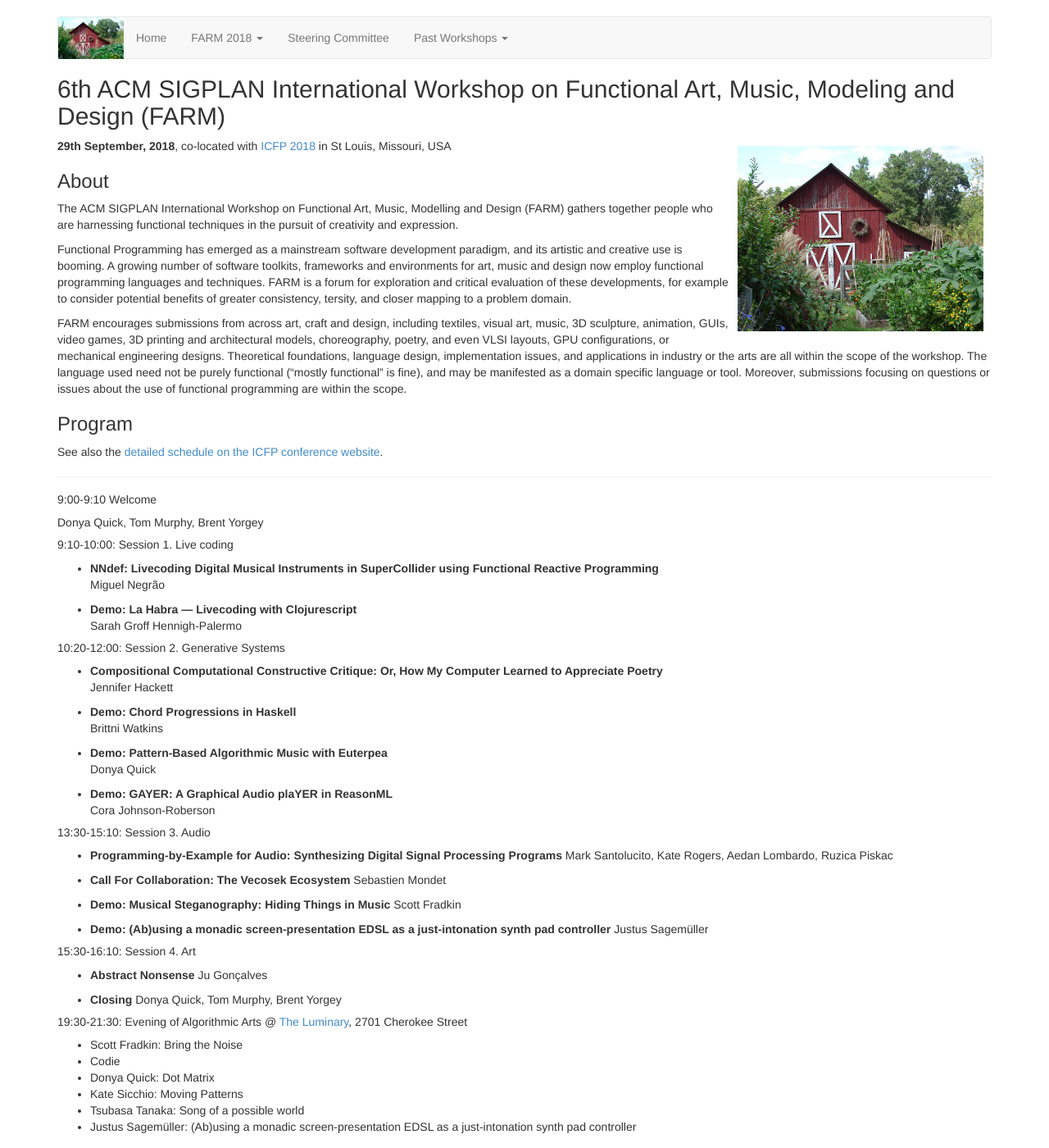
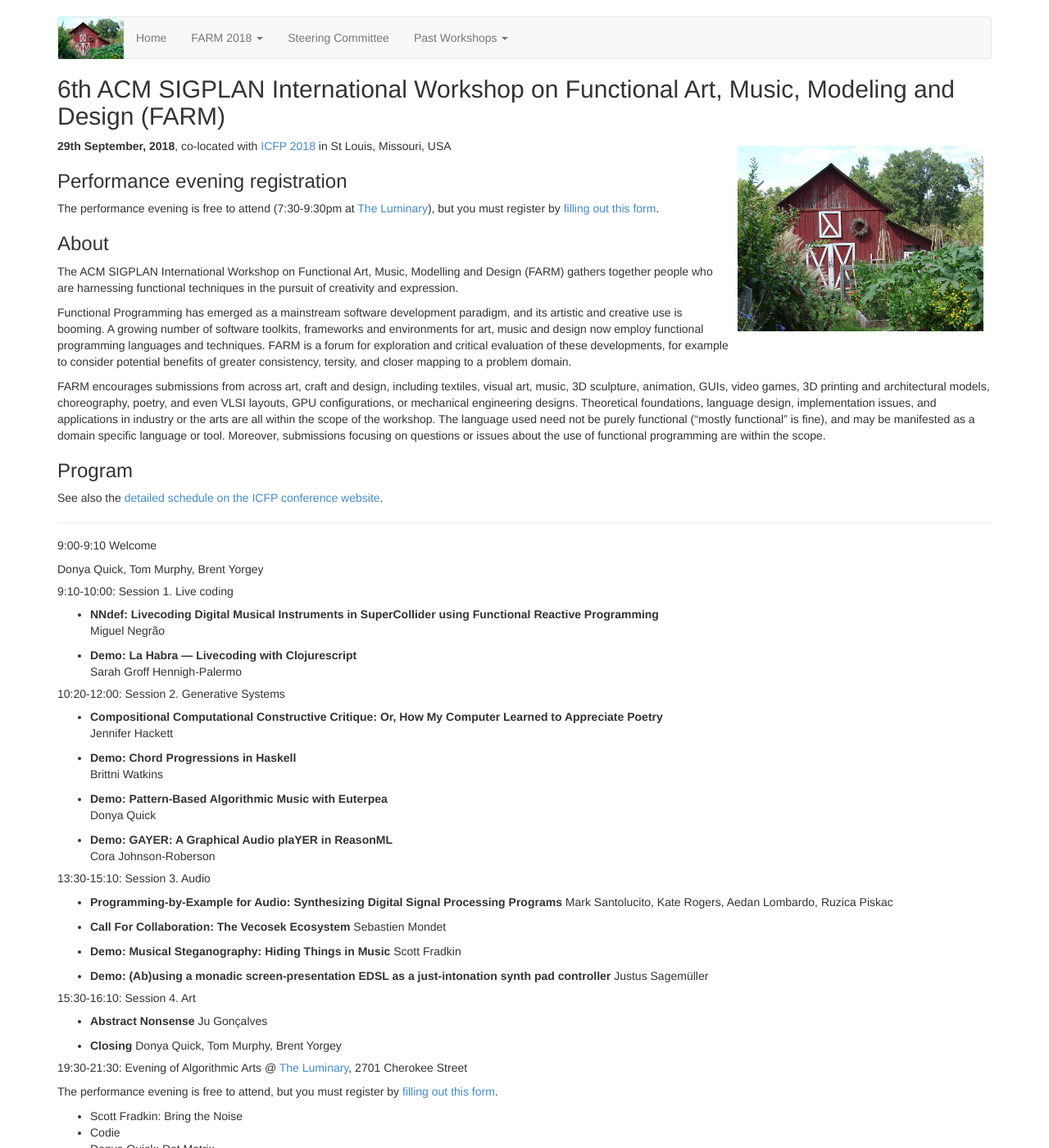
Before and after one commit to functional-art/functional-art.github.com, a Jekyll site: the page built from 2018/index.md, in a window 1280 px wide and 1400 px high. Shown: the whole window at 82% size. Built offline with Jekyll 4.4.1, drawn with Linux system fonts in a browser that asks for light colours; nearby versions of some CDN libraries.

Commit message:
add performance evening registration

```diff
--- a/2018/index.md
+++ b/2018/index.md
@@ -10,6 +10,12 @@ active: farm2018
 
 **29th September, 2018**, co-located with
 [ICFP 2018](http://icfp18.sigplan.org/home) in St Louis, Missouri, USA
+
+### Performance evening registration
+
+The performance evening is free to attend (7:30-9:30pm at [The
+Luminary](https://theluminaryarts.com/)), but you must register by
+[filling out this form](https://goo.gl/forms/7gbe6mcqenORU0c32).
 
 ### About
 
@@ -94,6 +100,9 @@ website](https://icfp18.sigplan.org/track/farm-2018-papers#program).
 
 ##### 19:30-21:30: Evening of Algorithmic Arts @ [The Luminary](https://theluminaryarts.com/), 2701 Cherokee Street
 
+The performance evening is free to attend, but you must register by
+[filling out this form](https://goo.gl/forms/7gbe6mcqenORU0c32).
+
 - Scott Fradkin: Bring the Noise
 - Codie
 - Donya Quick: Dot Matrix
```
